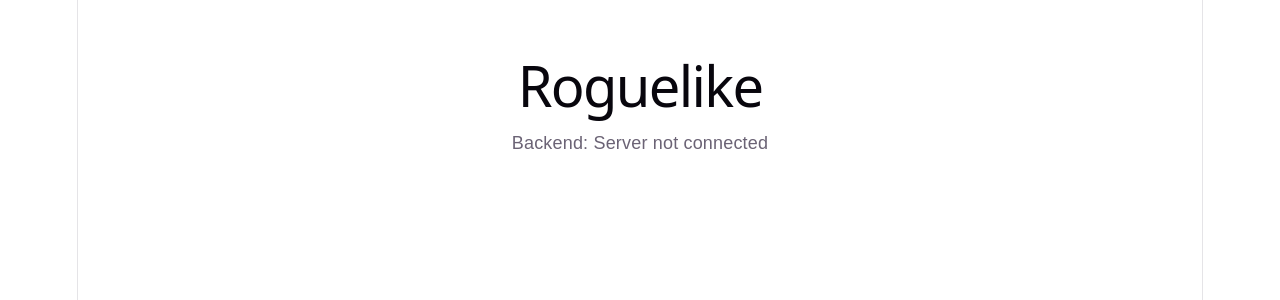
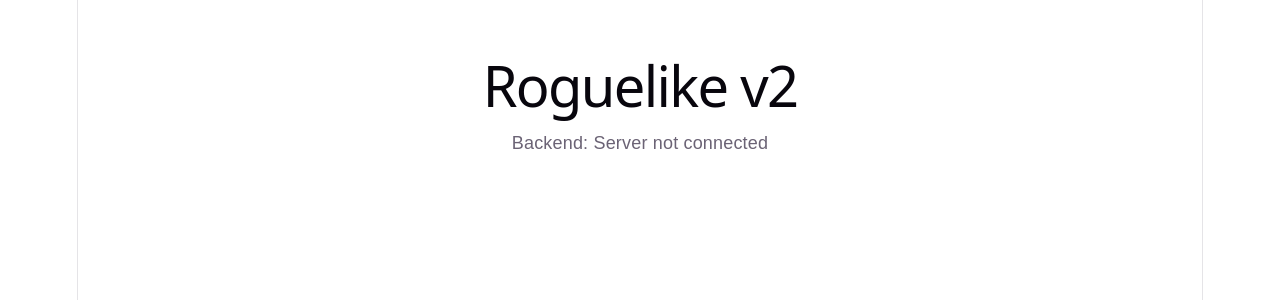
Before and after one commit to phg1026301/roguelike, a React app in the folder frontend/: page / in a window 1280 px wide. Shown: the top 300 px of the page. Built offline with nearby package versions, Linux system fonts and the light colour scheme; no server answers; the HTML template or start-up script is replaced by a standard one.

Commit message:
자동 배포 테스트

```diff
--- a/frontend/src/App.jsx
+++ b/frontend/src/App.jsx
@@ -14,7 +14,7 @@ function App() {
 
   return (
     <div style={{ padding: 40, fontFamily: 'sans-serif' }}>
-      <h1>Roguelike</h1>
+      <h1>Roguelike v2</h1>
       <p>Backend: {status}</p>
     </div>
   )
```
